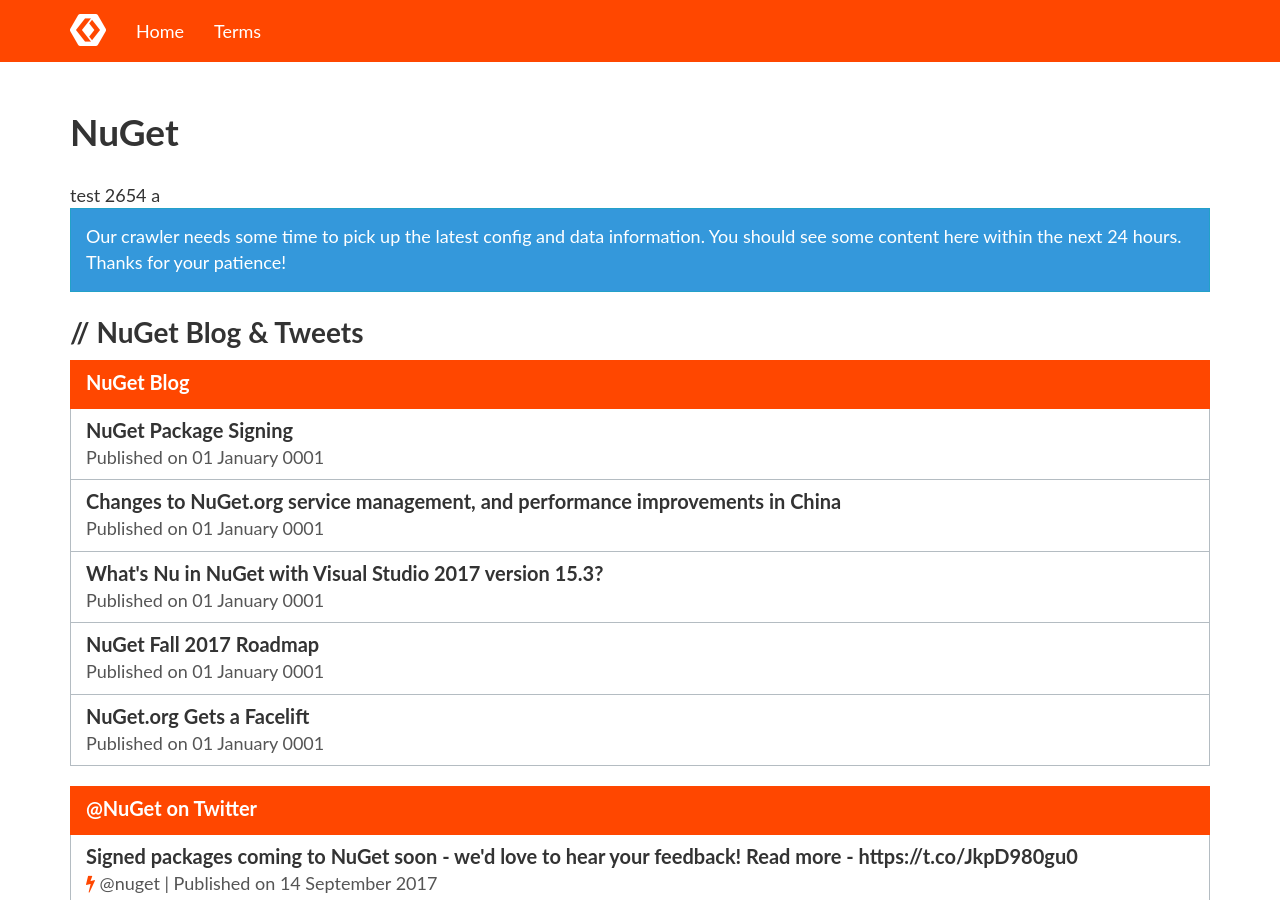
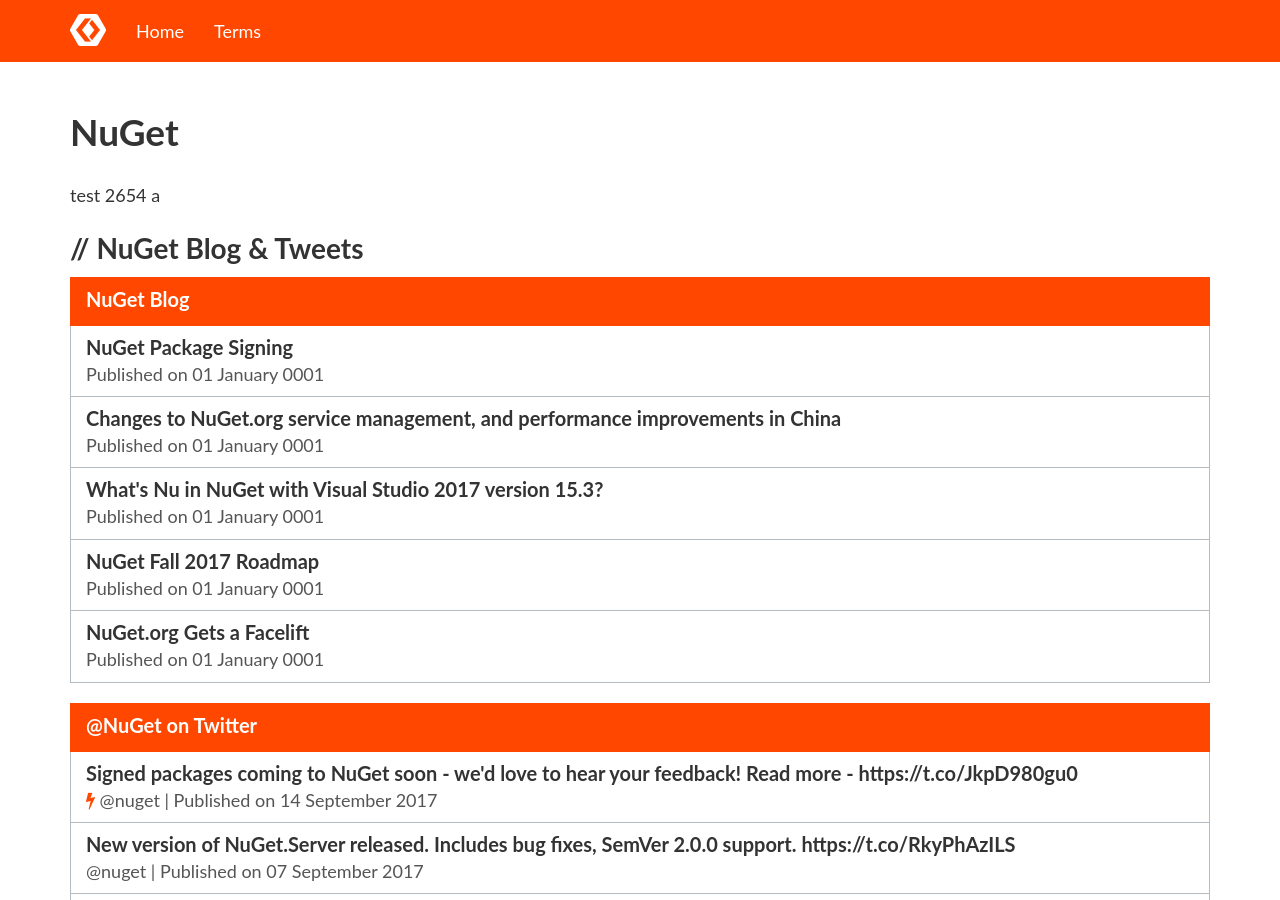
Before and after one commit to Code-Inside/KnowYourStack, a Jekyll site: the page built from _pages/nuget.html, in a window 1280 px wide and 900 px high. Built offline with Jekyll 4.4.1, drawn with Linux system fonts in a browser that asks for light colours; nearby versions of some CDN libraries; some of the changed lines change nothing that is shown.

Commit message:
Update CheckForEmptyData.html

```diff
--- a/_includes/CheckForEmptyData.html
+++ b/_includes/CheckForEmptyData.html
@@ -1,7 +1,7 @@
-{{ if include.data.RunDurationInMilliseconds }}
+{% if include.data.RunDurationInMilliseconds %}
 
  test {{include.data.RunDurationInMilliseconds}} a
-{{ else }}
+{% else %}
 <div class="alert alert-info" role="alert">Our crawler needs some time to pick up the latest config and data information. You should see some content here within the next 24 hours. Thanks for your patience!</div>
 
-{{ endif }}
+{% endif %}
```
